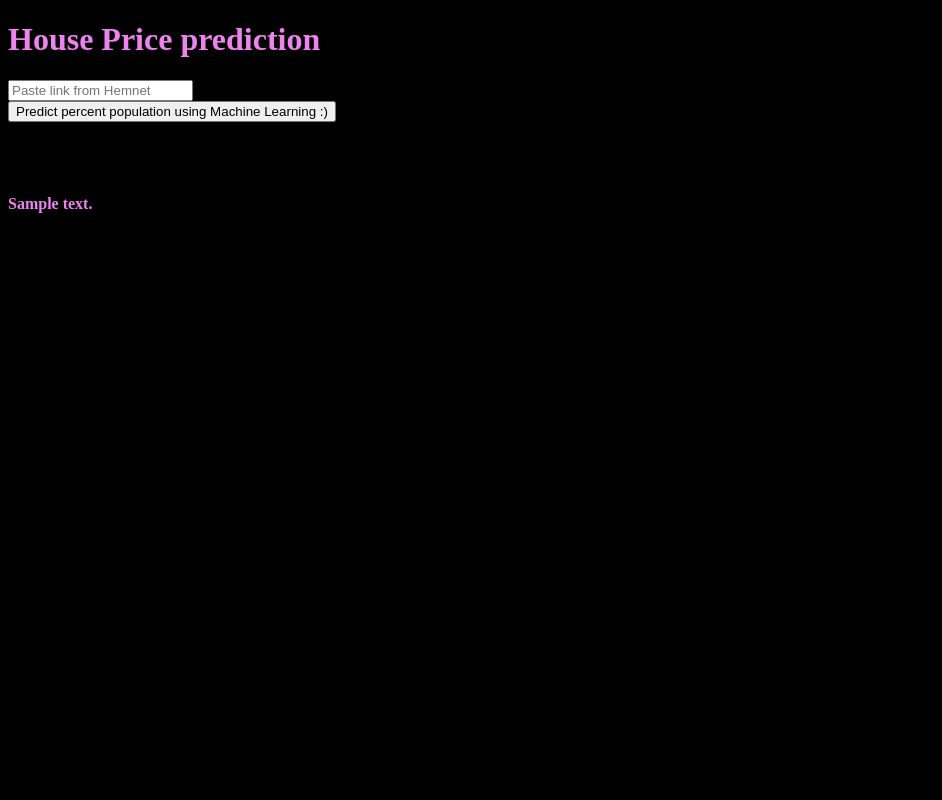
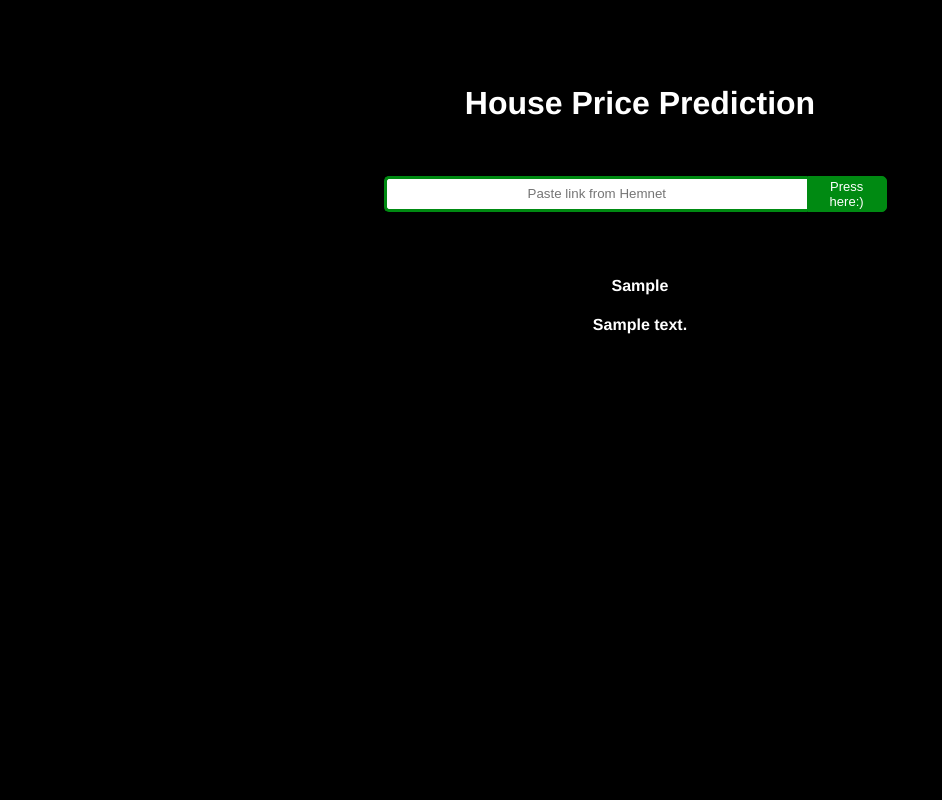
Before and after one commit to EricJohanssoon/house_price_predictor, a Flask app: template templates/index.html in a window 1280 px wide. Shown: the whole page, without its empty margins (0-942 px from the left). Run offline with Flask 2, Linux system fonts and the light colour scheme; the template is opened without the code that fills it: most values are stand-ins (such as "Sample title", 1, 10 or a date in 2020); parts of the project's set-up code (start-up, migrations or seed data) failed here and were passed over.

Commit message:
made front end prettier and started with aws

```diff
--- a/app.py
+++ b/app.py
@@ -42,7 +42,7 @@ def retrieve_data(url):
     soup = BeautifulSoup(html_page.text, 'html.parser')
     select = soup.find('div', class_="_2IyrD _36W0F _16dH_")
 
-    # name = select.find('h1').text
+    name = select.find('h1').text
     # price = select.find('h2').text
     size_and_area = select.findAll('h4')
     size = size_and_area[0].text
@@ -76,7 +76,7 @@ def retrieve_data(url):
     print(prediction)
 
 
-    return int(prediction[0])
+    return name, int(prediction[0])
 
 #You can use the methods argument of the route() decorator to handle different HTTP methods.
 #GET: A GET message is send, and the server returns data
@@ -89,13 +89,14 @@ def predict():
     int_features = [str(x) for x in request.form.values()] #Convert string inputs to float.
     url_array = [np.array(int_features)]  #Convert to the form [[a, b]] for input to the model
     url=url_array[0]
-    output = retrieve_data(url)
+    name, output = retrieve_data(url)
+    print(name)
 
     # output = url
     #print(output[0], type(output[0]))
     #output = round(prediction[0], 2)
 
-    return render_template('index.html', prediction_text='The inputed URL is {}'.format(output))
+    return render_template('index.html', apartment_info='The apartment is located in {}'.format(name), prediction_text='and the predicted selling price is {:,} kr'.format(output))
 
 
 #When the Python interpreter reads a source file, it first defines a few special variables.
--- /dev/null
+++ b/static/styles.css
@@ -0,0 +1,60 @@
+@import url(https://fonts.googleapis.com/css?family=Open+Sans);
+
+.login{
+    width: 100%;
+    height: 100%;
+    background-color: #000000;
+    position: absolute;
+    top: 0;
+    left: 0;
+    z-index: 1;
+}
+
+body{
+  background: #f2f2f2;
+  font-family: 'Open Sans', sans-serif;
+}
+
+.search-bar {
+    margin-left: auto;
+    margin-right: auto;
+    width: 40%;
+    display: flex;
+}
+
+.searchTerm {
+  text-align: center;
+  width: 80%;
+  border: 3px solid #008a12;
+  border-right: none;
+  padding: 5px;
+  height: 20px;
+  left: 30px;
+  border-radius: 5px 0 0 5px;
+  outline: none;
+  color: #9DBFAF;
+}
+
+.searchTerm:focus{
+  color: #000000;
+}
+
+.searchButton {
+  width: 80px;
+  height: 36px;
+  border: 1px solid #008a12;
+  background: #008a12;
+  text-align: center;
+  color: #fff;
+  border-radius: 0 5px 5px 0;
+  cursor: pointer;
+  font-size: 13px;
+}
+
+.wrap{
+  width: 30%;
+  position: absolute;
+  top: 50%;
+  left: 50%;
+  transform: translate(-50%, -50%);
+}
--- a/templates/index.html
+++ b/templates/index.html
@@ -5,25 +5,33 @@
 
     <!-- Make it compatible to mobile devices -->
     <meta name="viewport" content="width=device-width, initial-scale=1.0">
-
+    <style>
+      h1 {text-align: center;font-family: Helvetica; padding-top: 2em; padding-bottom: 1em;}
+      h4 {text-align: center;font-family: Helvetica}
+      p {text-align: center;font-family: Helvetica}
+    </style>
+    <link rel="stylesheet" href="{{ url_for('static', filename='styles.css') }}">
+    <!-- <link rel="stylesheet" href="../static/styles.css"> -->
     <title>House Price Prediction</title>
 
   </head>
 
   <body style="background: #000;">
   <div class="login">
-	<h1 style="color:Violet;">House Price prediction</h1>
+    <h1 style="color:rgb(255, 255, 255);">House Price Prediction</h1>
 
       <!-- Action is where the data is sent. In our case, predict page.
       If action is omitted, it assumed to be the current page -->
-    <form action="{{ url_for('predict')}}"method="post">
-    	<input type="text" name="hemnet link" placeholder="Paste link from Hemnet" required="required" /><br>
-        <button type="submit" class="btn btn-primary btn-block btn-large">Predict percent population using Machine Learning :)</button></p>
+      <form action="{{ url_for('predict')}}"method="post"class="search-bar">
+        <input type="text" name="hemnet link" placeholder="Paste link from Hemnet" required="required" class="searchTerm" /><br>
+          <button type="submit" class="searchButton"> Press here:)</button></p>
       </form>
 
     <br>
     <br>
-   <h4 style="color:Violet;">
+    <h4 style="color:rgb(255, 255, 255);">
+      {{ apartment_info }} </h4>
+    <h4 style="color:rgb(255, 255, 255);">
     {{ prediction_text }} </h4>
 
   </div>
```
Also changed, not shown: files_for_training_model/housing_info copy.csv (added), 3 other files. Lines whose indentation alone changed are shown as unchanged.
